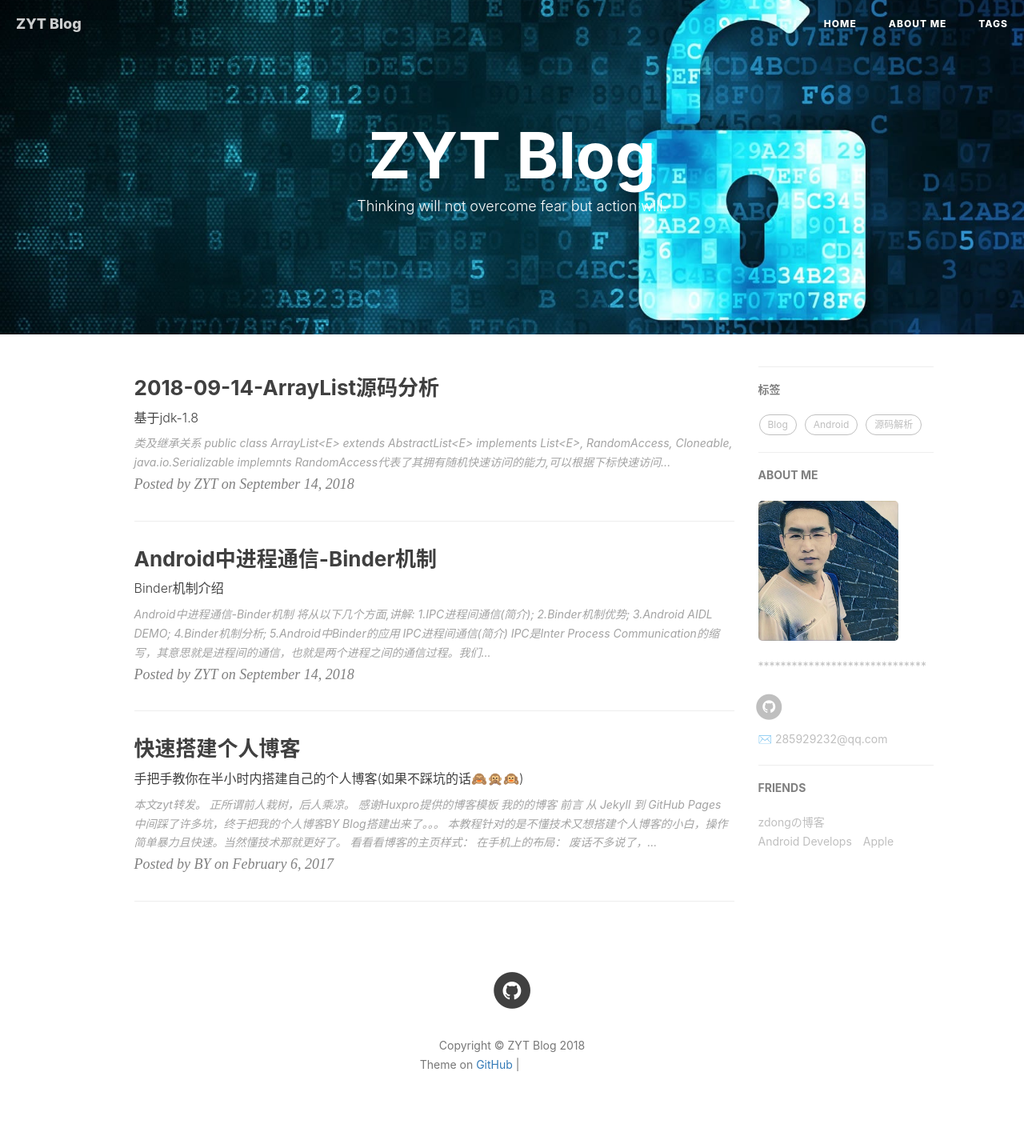
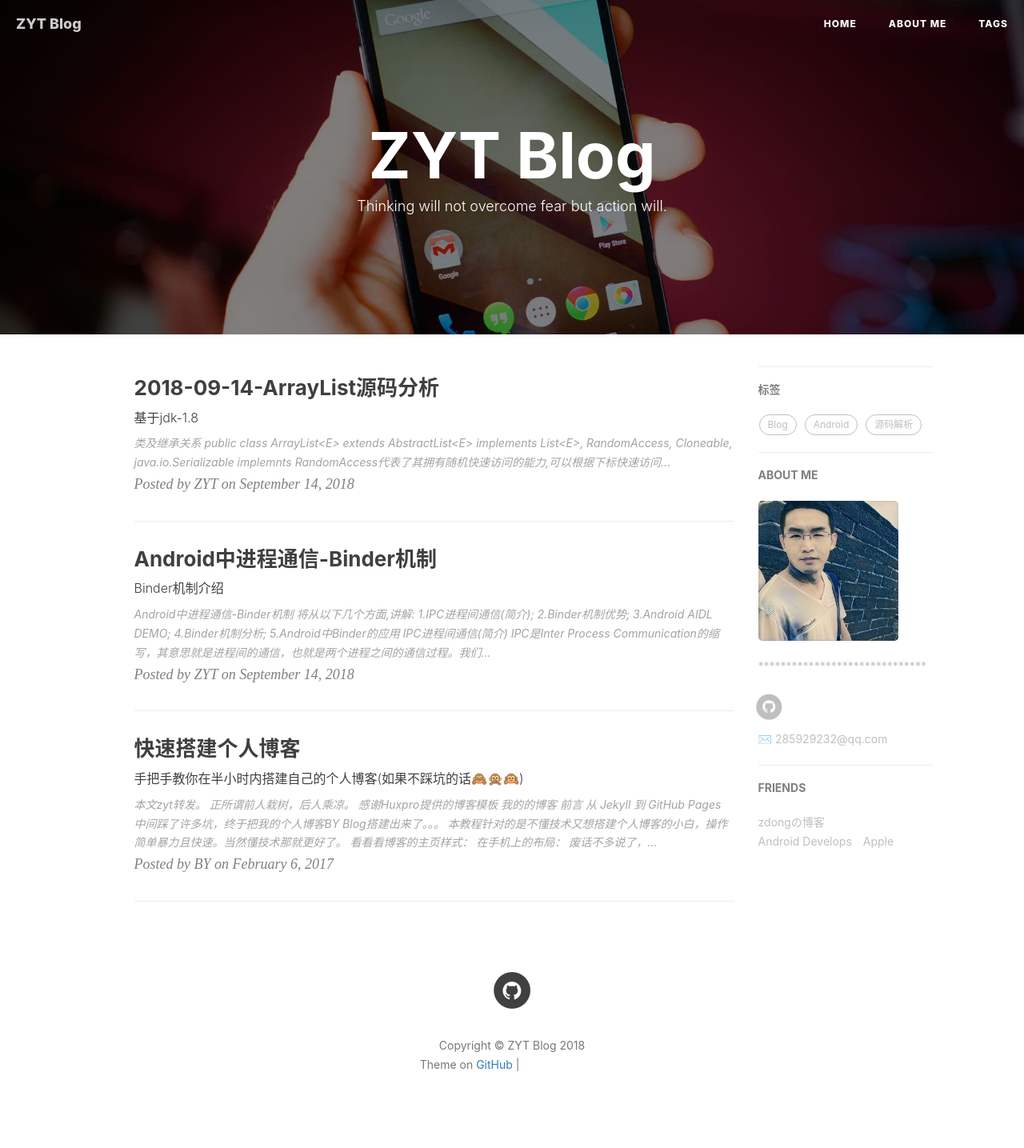
Before and after one commit to android-zhaoyongtao/android-zhaoyongtao.github.io, a Jekyll site: the page built from index.html, in a window 1280 px wide. Shown: the whole page at 80% size. Built offline with Jekyll 4.4.1, drawn with Linux system fonts in a browser that asks for light colours; nearby versions of some CDN libraries; the list of posts is cut into pages by our own code; comment, search, counter and statistics services are not loaded; grey boxes are pictures that could not be loaded.

Commit message:
修改背景

```diff
--- a/_config.yml
+++ b/_config.yml
@@ -2,7 +2,7 @@
 # 参考https://www.jianshu.com/p/e68fba58f75c#Rename
 title: ZYT Blog
 SEOTitle: 赵永涛的博客 | ZYT Blog
-header-img: img/post-bg-hacker.jpg
+header-img: img/post-bg-android.jpg
 email: 285929232@qq.com
 description: "Strive for a better future."
 keyword: "ZYT, ZYT Blog, 赵永涛的博客, zhaoyongtao, 赵永涛, Android, google, Java"
```
